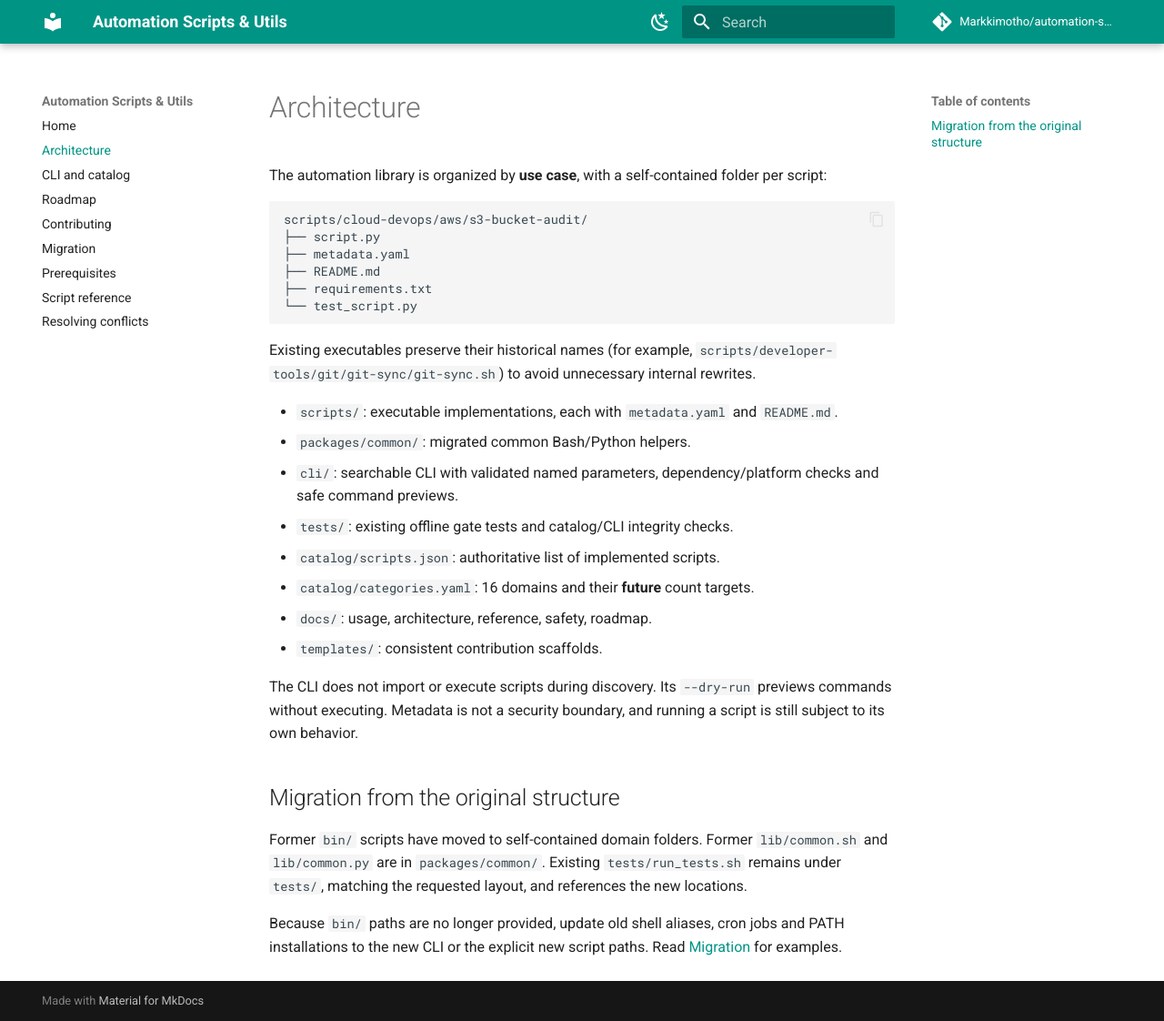
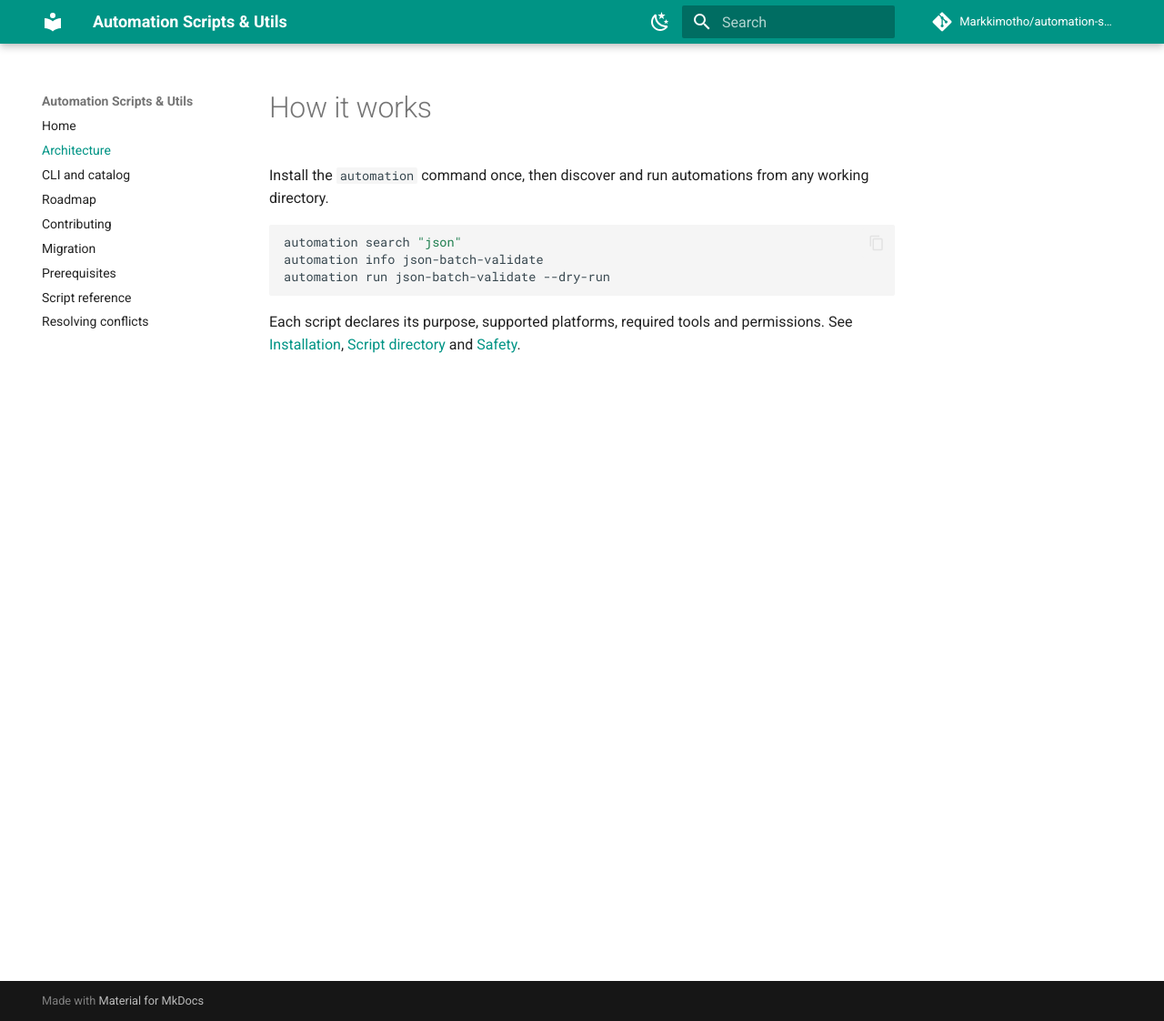
Before and after one commit to Markkimotho/automation-scripts-utils, an MkDocs documentation site: the page built from docs/architecture.md, in a window 1280 px wide and 1122 px high. Shown: the whole window at 91% size. Built offline with MkDocs 1.6.1 and Material for MkDocs 9.7.7, drawn with Linux system fonts in a browser that asks for light colours; comment, search, counter and statistics services are not loaded.

Commit message:
docs(product): simplify architecture.md for end users

````diff
--- a/docs/architecture.md
+++ b/docs/architecture.md
@@ -1,31 +1,11 @@
-# Architecture
+# How it works
 
-The automation library is organized by **use case**, with a self-contained folder per script:
+Install the `automation` command once, then discover and run automations from any working directory.
 
-```text
-scripts/cloud-devops/aws/s3-bucket-audit/
-├── script.py
-├── metadata.yaml
-├── README.md
-├── requirements.txt
-└── test_script.py
+```bash
+automation search "json"
+automation info json-batch-validate
+automation run json-batch-validate --dry-run
 ```
 
-Existing executables preserve their historical names (for example, `scripts/developer-tools/git/git-sync/git-sync.sh`) to avoid unnecessary internal rewrites.
-
-- `scripts/`: executable implementations, each with `metadata.yaml` and `README.md`.
-- `packages/common/`: migrated common Bash/Python helpers.
-- `cli/`: searchable CLI with validated named parameters, dependency/platform checks and safe command previews.
-- `tests/`: existing offline gate tests and catalog/CLI integrity checks.
-- `catalog/scripts.json`: authoritative list of implemented scripts.
-- `catalog/categories.yaml`: 16 domains and their **future** count targets.
-- `docs/`: usage, architecture, reference, safety, roadmap.
-- `templates/`: consistent contribution scaffolds.
-
-The CLI does not import or execute scripts during discovery. Its `--dry-run` previews commands without executing. Metadata is not a security boundary, and running a script is still subject to its own behavior.
-
-## Migration from the original structure
-
-Former `bin/` scripts have moved to self-contained domain folders. Former `lib/common.sh` and `lib/common.py` are in `packages/common/`. Existing `tests/run_tests.sh` remains under `tests/`, matching the requested layout, and references the new locations.
-
-Because `bin/` paths are no longer provided, update old shell aliases, cron jobs and PATH installations to the new CLI or the explicit new script paths. Read [Migration](migration.md) for examples.
+Each script declares its purpose, supported platforms, required tools and permissions. See [Installation](install.md), [Script directory](scripts.md) and [Safety](safety.md).
````
